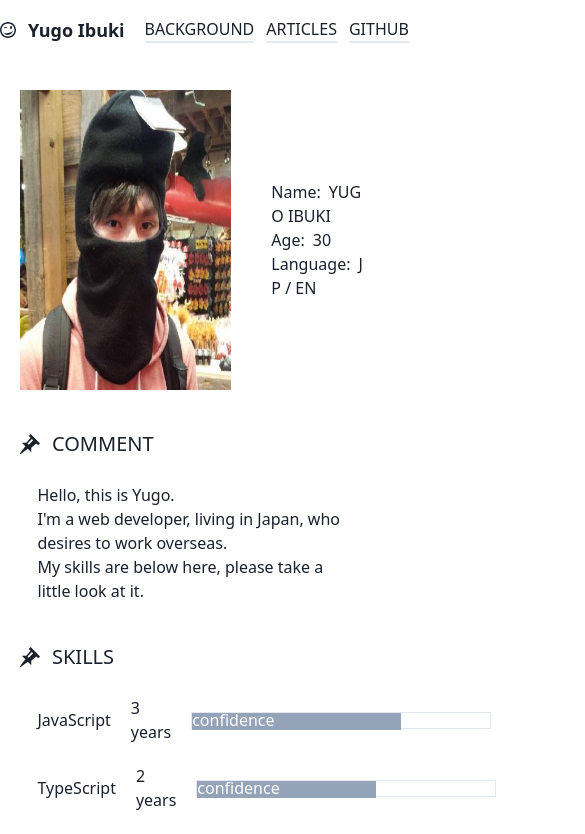
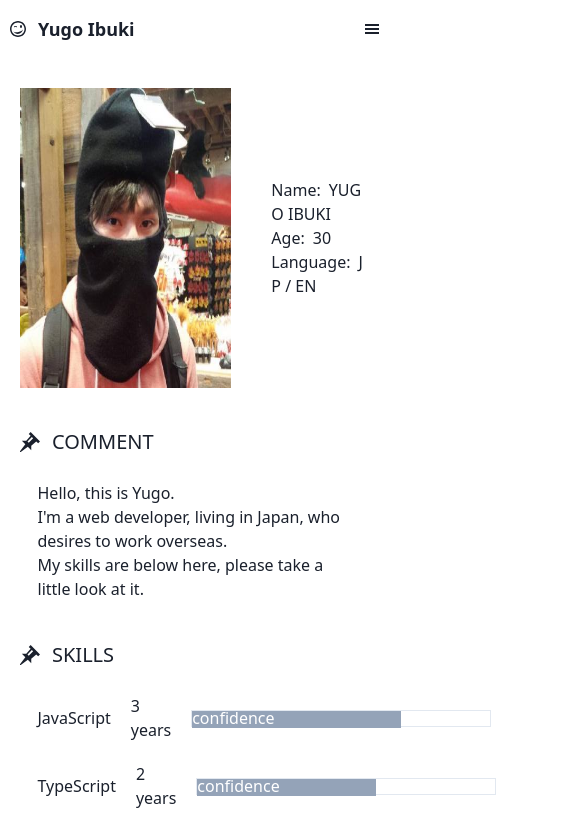
Before and after one commit to yugo-ibuki/portfolio, a Next.js app: page / in a window 390 px wide. Shown: the top 834 px of the page, 585 px wide, since content can reach past the window. Built offline with nearby package versions, Linux system fonts and the light colour scheme.

Commit message:
feat: headerをレスポンシブに対応

```diff
--- /dev/null
+++ b/src/components/Layout/Drawer/index.tsx
@@ -0,0 +1,29 @@
+import {
+  Drawer,
+  DrawerBody,
+  DrawerContent,
+  DrawerHeader,
+  DrawerOverlay,
+  useDisclosure,
+} from '@chakra-ui/react'
+import { GiHamburgerMenu } from 'react-icons/gi'
+import type { FC } from 'react'
+
+export const Menu: FC = ({ children }) => {
+  const { isOpen, onOpen, onClose } = useDisclosure()
+
+  return (
+    <div>
+      <GiHamburgerMenu onClick={onOpen} width={80} />
+      <Drawer placement='left' onClose={onClose} isOpen={isOpen}>
+        <DrawerOverlay />
+        <DrawerContent>
+          <DrawerHeader borderBottomWidth='1px'>Menu</DrawerHeader>
+          <DrawerBody>
+            { children }
+          </DrawerBody>
+        </DrawerContent>
+      </Drawer>
+    </div>
+  )
+}
--- a/src/components/Layout/Header/index.tsx
+++ b/src/components/Layout/Header/index.tsx
@@ -3,6 +3,7 @@ import { ColorModeSwitch } from '@components/ColorModeSwitch'
 import { ImWink, ImWink2 } from 'react-icons/im'
 import Link from 'next/link'
 import { useColorMode } from '@chakra-ui/react'
+import { Menu } from '@components/Layout/Drawer'
 
 const navData: {
   name: string
@@ -26,9 +27,9 @@ export const Header: React.FC = () => {
   const { colorMode } = useColorMode()
   return (
     <header>
-      <div className={'py-[15px]'}>
-        <div className={'w-[900px] c-flex mx-auto'}>
-          <div className={'c-flex gap-x-3'}>
+      <div className={'px-[10px]'}>
+        <div className={'w-full md:w-[900px] py-[15px] c-flex mx-auto'}>
+          <div className={'c-flex gap-x-3 w-full'}>
             <Link href="/">
               <a className={'c-flex gap-x-3'}>
                 {
@@ -39,7 +40,7 @@ export const Header: React.FC = () => {
                 <h1 className={'font-bold text-lg mr-2'}>Yugo Ibuki</h1>
               </a>
             </Link>
-            <ul className={'c-flex gap-x-3'}>
+            <ul className={'c-appearance-flex justify-between items-center gap-x-3'}>
               {
                 navData.map(nav => {
                   return (
@@ -54,8 +55,32 @@ export const Header: React.FC = () => {
                 })
               }
             </ul>
+            <div className={'c-appearance-block ml-auto'}>
+              <ColorModeSwitch />
+            </div>
           </div>
-          <ColorModeSwitch />
+          <div className={'block md:hidden'}>
+            <Menu>
+              <ul className={'flex justify-start flex-col gap-y-3 h-full'}>
+                {
+                  navData.map(nav => {
+                    return (
+                      <li key={nav.name} className={'hover:border-b-2 hover:border-red-600 border-b-2 border-white-600 mt-2'}>
+                        <Link href={nav.href}>
+                          <a target={nav.name === 'GITHUB' ? '_blanck' : '_self'}>
+                            {nav.name}
+                          </a>
+                        </Link>
+                      </li>
+                    )
+                  })
+                }
+                <li className={'mt-auto'}>
+                  <ColorModeSwitch />
+                </li>
+              </ul>
+            </Menu>
+          </div>
         </div>
       </div>
     </header>
--- a/src/components/Layout/LayoutWrapper/index.tsx
+++ b/src/components/Layout/LayoutWrapper/index.tsx
@@ -6,7 +6,7 @@ type Props = {
 
 export const LayoutWrapper: React.VFC<Props> = ({ children }) => {
   return (
-    <div className={'max-w-[700px] mx-auto px-5 mb-[60px]'}>
+    <div className={'max-w-[100%] mx-auto px-5 mb-[60px] md:max-w-[700px]'}>
       { children }
     </div>
   )
--- a/src/style/global.css
+++ b/src/style/global.css
@@ -7,3 +7,13 @@
     @apply justify-between;
     @apply items-center;
 }
+
+.c-appearance-flex {
+    @apply hidden;
+    @apply md:flex;
+}
+
+.c-appearance-block {
+    @apply hidden;
+    @apply md:block;
+}
```
